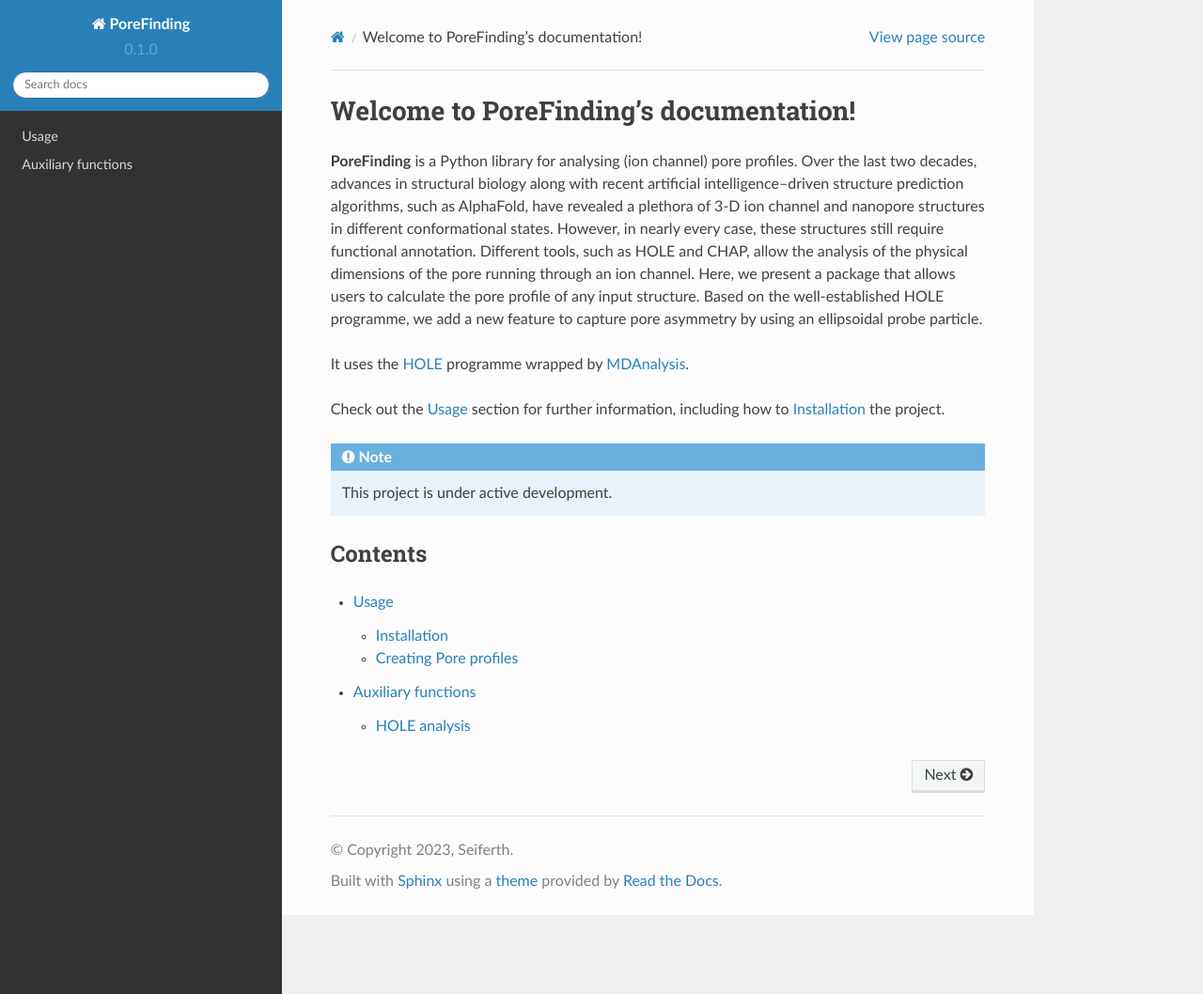
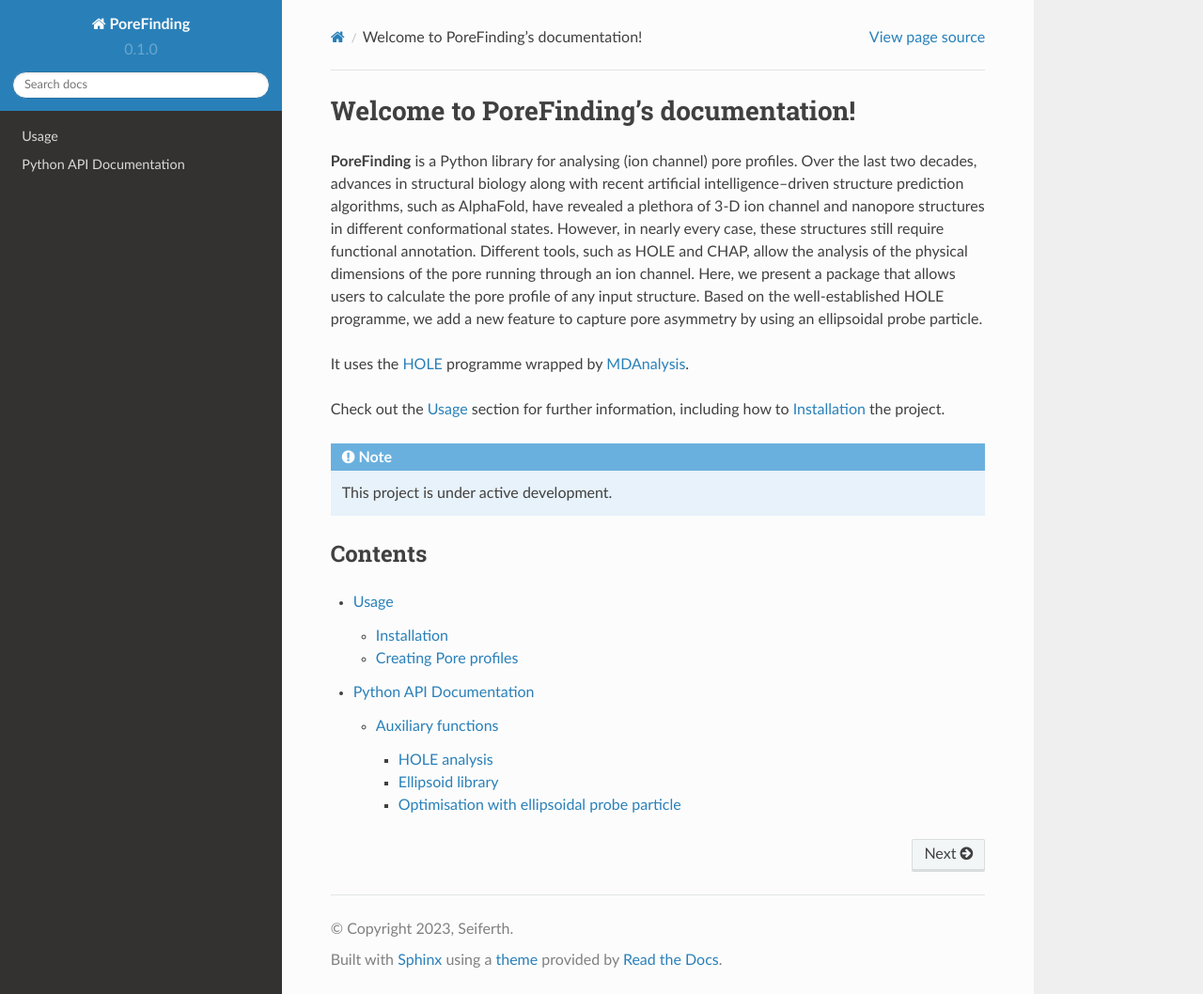
Before and after one commit to DSeiferth/PoreAnalyser, a Sphinx documentation site: the page built from docs/source/index.rst, in a window 1280 px wide and 1058 px high. Shown: the whole window at 94% size. Built offline with Sphinx 7.4.7 and the Read the Docs theme 2.0.0, drawn with Linux system fonts in a browser that asks for light colours.

Commit message:
import lib

```diff
--- a/docs/source/api.rst
+++ b/docs/source/api.rst
@@ -12,3 +9,18 @@ Auxiliary functions
 
 HOLE analysis
 ^^^^^^^^^^^^^^^^^^^^^^^^^^^^
+
+.. automodule:: PoreFinding.hole_analysis
+   :members:
+
+Ellipsoid library
+^^^^^^^^^^^^^^^^^^^^^^^^^^^^
+
+.. automodule:: PoreFinding.ProbeParticleEllipsoid.ellipse_lib
+   :members:
+
+Optimisation with ellipsoidal probe particle
+^^^^^^^^^^^^^^^^^^^^^^^^^^^^
+
+.. automodule:: PoreFinding.ProbeParticleEllipsoid.ellipsoid_optimisation
+   :members:
--- a/docs/source/conf.py
+++ b/docs/source/conf.py
@@ -37,8 +37,10 @@ epub_show_urls = 'footnote'
 import os
 import sys
 sys.path.insert(0, os.path.abspath('../..'))
+sys.path.insert(1, os.path.abspath('../../PoreFinding'))
+sys.path.insert(2, os.path.abspath('../../PoreFinding/ProbeParticleEllipsoid'))
 
-#import PoreFinding
+import PoreFinding
 #Traceback (most recent call last):
 #  File "/home/docs/checkouts/readthedocs.org/user_builds/porefinding/envs/latest/lib/python3.10/site-packages/sphinx/config.py", line 356, in eval_config_file
 #    exec(code, namespace)  # NoQA: S102
```
Also changed, not shown: other parts of docs/source/api.rst (+1 -4 lines).
